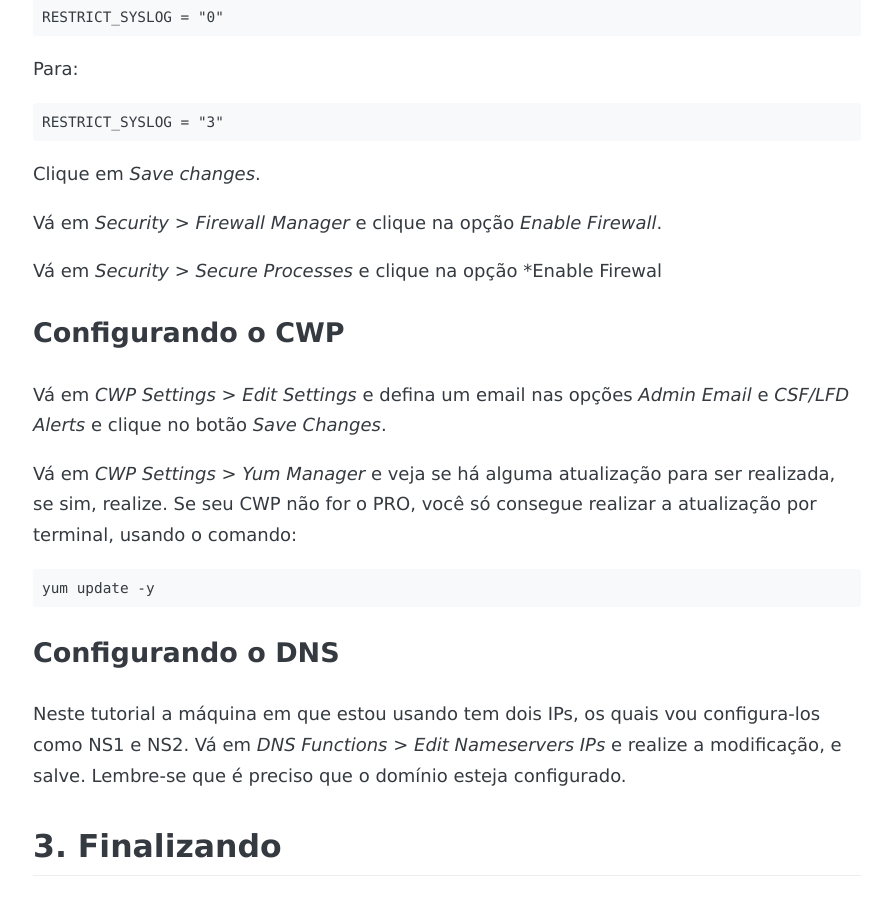
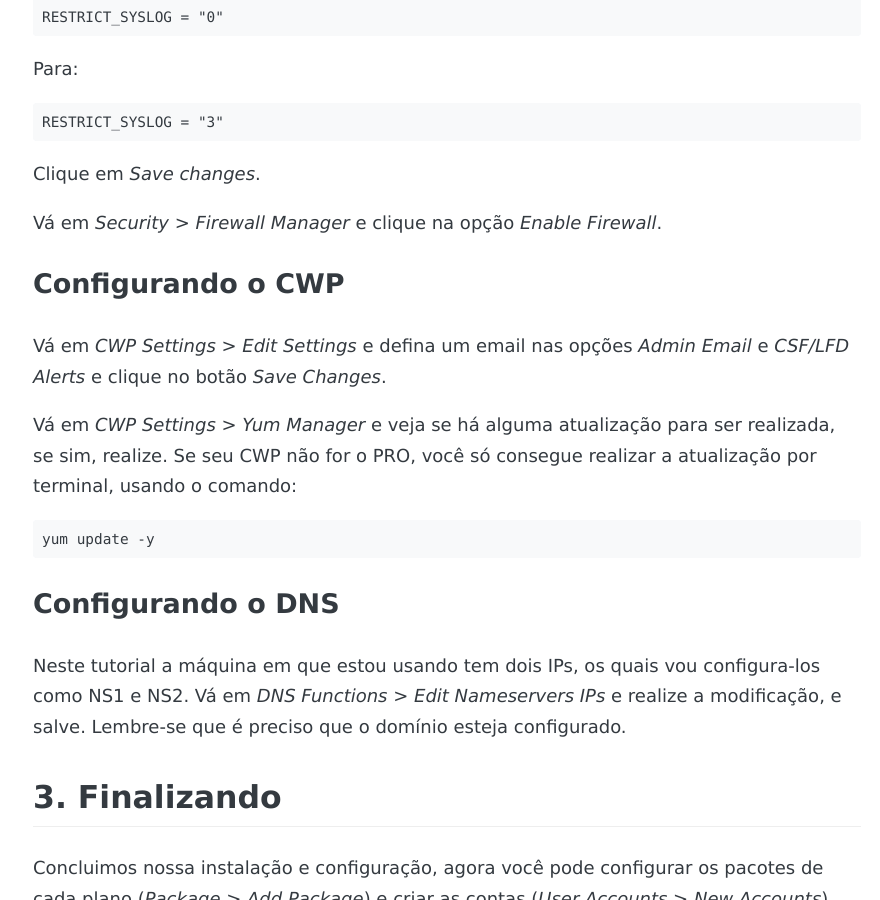
Before and after one commit to msaulohenrique/msaulohenrique.github.io, a Jekyll site: the page built from _posts/2018-01-26-instalando-e-configurando-o-centos-web-panel-no-centos-7.md, in a window 1280 px wide and 900 px high, scrolled down 2641 px. Shown: the whole window, without its empty margins (193-1073 px from the left). Built offline with Jekyll 4.4.1, drawn with Linux system fonts in a browser that asks for light colours; some web fonts are replaced; comment, search, counter and statistics services are not loaded.

Commit message:
Update 2018-01-26-instalando-e-configurando-o-centos-web-panel-no-centos-7.md

```diff
--- a/_posts/2018-01-26-instalando-e-configurando-o-centos-web-panel-no-centos-7.md
+++ b/_posts/2018-01-26-instalando-e-configurando-o-centos-web-panel-no-centos-7.md
@@ -65,8 +65,6 @@
 
 Vá em *Security > Firewall Manager* e clique na opção *Enable Firewall*.
 
-Vá em *Security > Secure Processes* e clique na opção *Enable Firewal
-
 ### Configurando o CWP
 Vá em *CWP Settings > Edit Settings* e defina um email nas opções *Admin Email* e *CSF/LFD Alerts* e clique no botão *Save Changes*.
 
```
